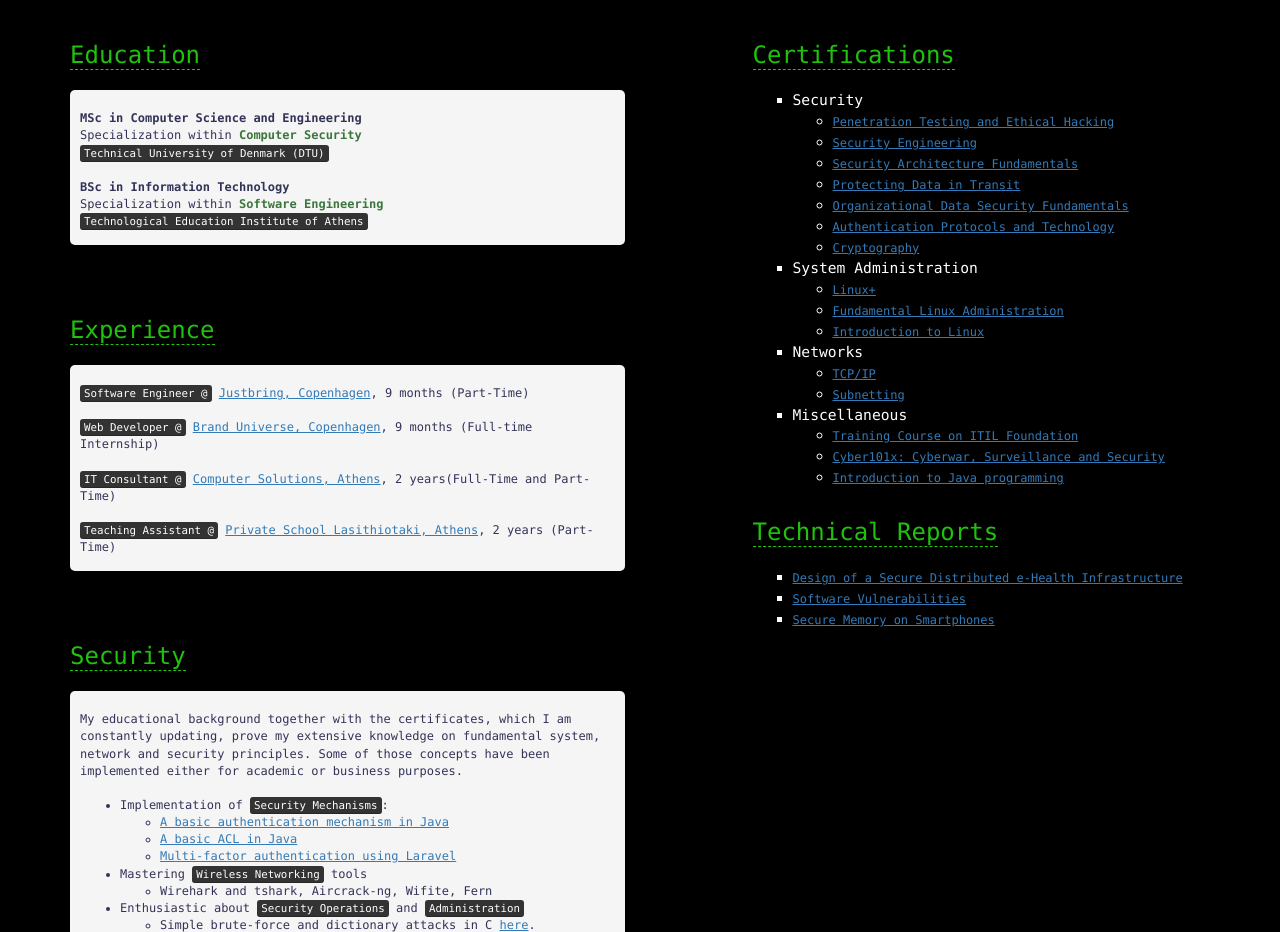
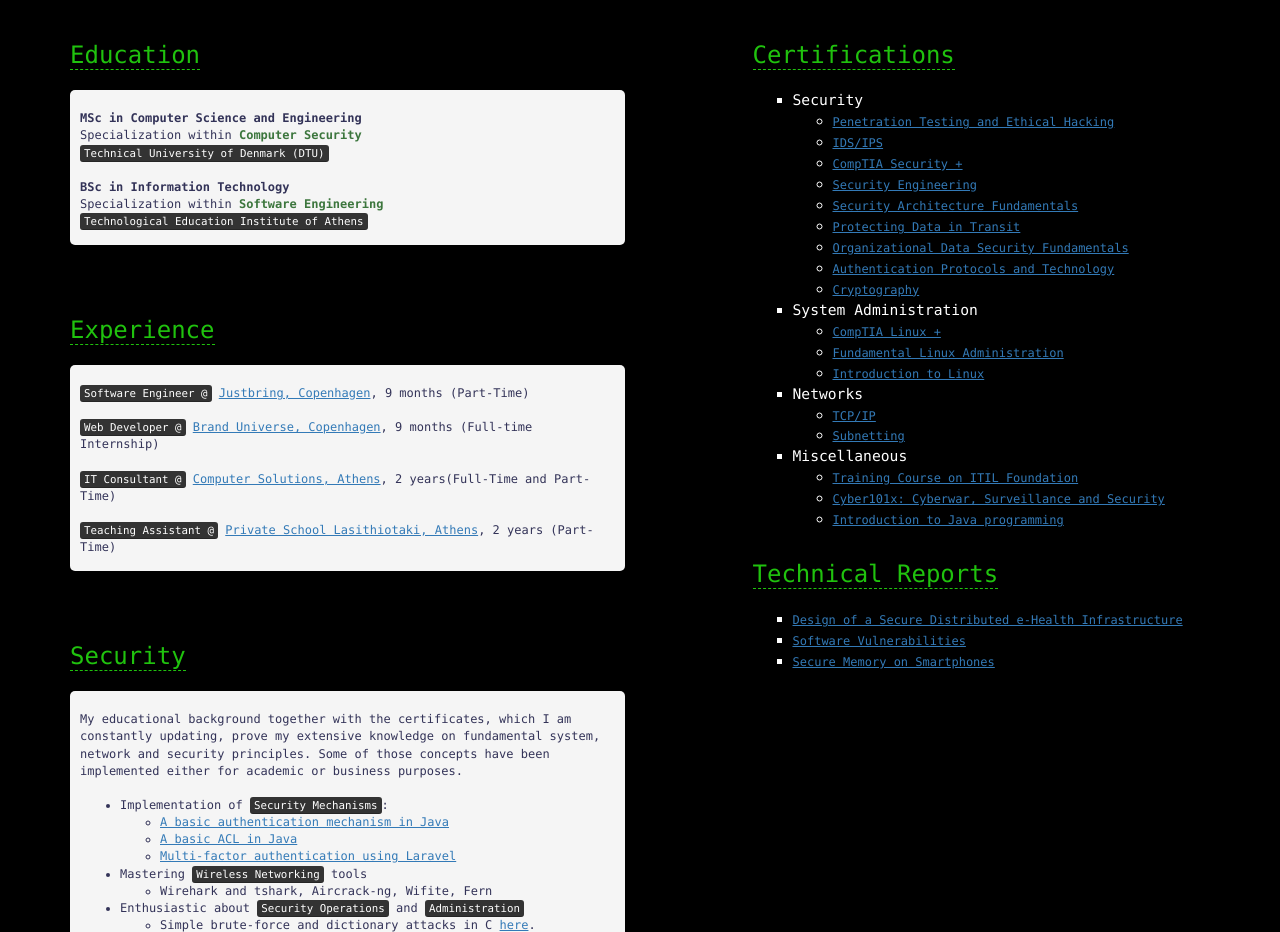
Before and after one commit to dimitrisdan/dimitrisdan.github.io, a website: page index.html in a window 1280 px wide. Shown: the part 800-1732 px from the top of the page. Drawn offline with nearby package versions, Linux system fonts and the light colour scheme.

Commit message:
add certs

```diff
--- a/index.html
+++ b/index.html
@@ -192,6 +192,8 @@
                     <li>Security
                         <ul>
                             <li><a href="https://drive.google.com/open?id=0B08EQYpU7wnCcl9FVmJaSnhyVFk" target="_blank">Penetration Testing and Ethical Hacking</a></li>
+                            <li><a href="https://drive.google.com/open?id=0B08EQYpU7wnCNi04WlQ0TE9udnc" target="_blank">IDS/IPS</a></li>
+                            <li><a href="https://drive.google.com/open?id=0B08EQYpU7wnCTko5RDNzTWdtSU0" target="_blank">CompTIA Security +</a></li>
                             <li><a href="https://drive.google.com/open?id=0B08EQYpU7wnCUS1aaXlKSkZkYlU" target="_blank">Security Engineering</a></li>
                             <li><a href="https://drive.google.com/open?id=0B08EQYpU7wnCVzhxTGtTM2g0dnM" target="_blank">Security Architecture Fundamentals</a></li>
                             <li><a href="https://drive.google.com/open?id=0B08EQYpU7wnCa2hybVlkWnFBclE" target="_blank">Protecting Data in Transit</a></li>
@@ -202,7 +204,7 @@
                     </li>
                     <li>System Administration
                         <ul>
-                            <li><a href="https://drive.google.com/open?id=0B08EQYpU7wnCUjZSdUNkeVMxS0E" target="_blank">Linux+</a></li>
+                            <li><a href="https://drive.google.com/open?id=0B08EQYpU7wnCUjZSdUNkeVMxS0E" target="_blank">CompTIA Linux +</a></li>
                             <li><a href="https://drive.google.com/open?id=0B08EQYpU7wnCVkIxY0lReWZFUDA" target="_blank">Fundamental Linux Administration</a></li>
                             <li><a href="https://drive.google.com/open?id=0B08EQYpU7wnCZDUzVkhUVFZxdFk" target="_blank">Introduction to Linux</a></li>
                         </ul>
```
